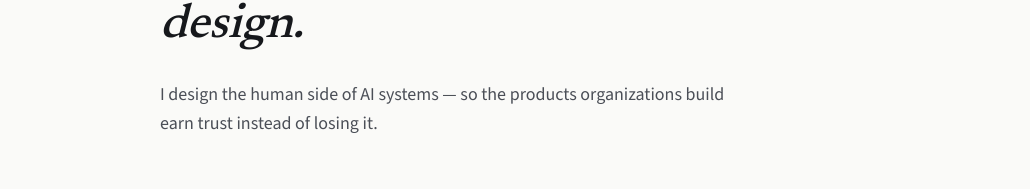
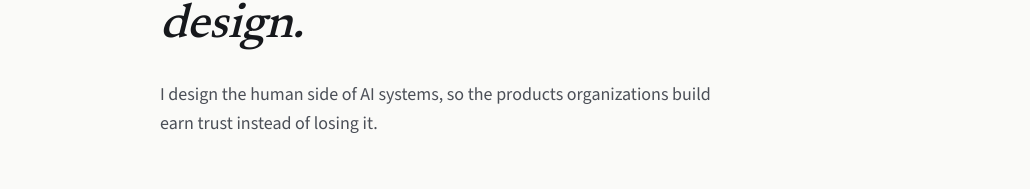
Before and after one commit to lesliejohnson-io/portfolio-site, a Next.js app: page / in a window 1280 px wide. Shown: the part 261-450 px from the top of the page, without its empty margins (120-1150 px from the left). Built offline with nearby package versions, Linux system fonts and the light colour scheme.

Commit message:
Change hero subhead em-dash to comma

```diff
--- a/app/page.tsx
+++ b/app/page.tsx
@@ -8,7 +8,7 @@ export default function Home() {
           Intelligent systems <em className="italic">meet human design.</em>
         </h1>
         <p className="mt-6 max-w-xl text-lg leading-relaxed text-fg-secondary">
-          I design the human side of AI systems — so the products
+          I design the human side of AI systems, so the products
           organizations build earn trust instead of losing it.
         </p>
       </section>
```
